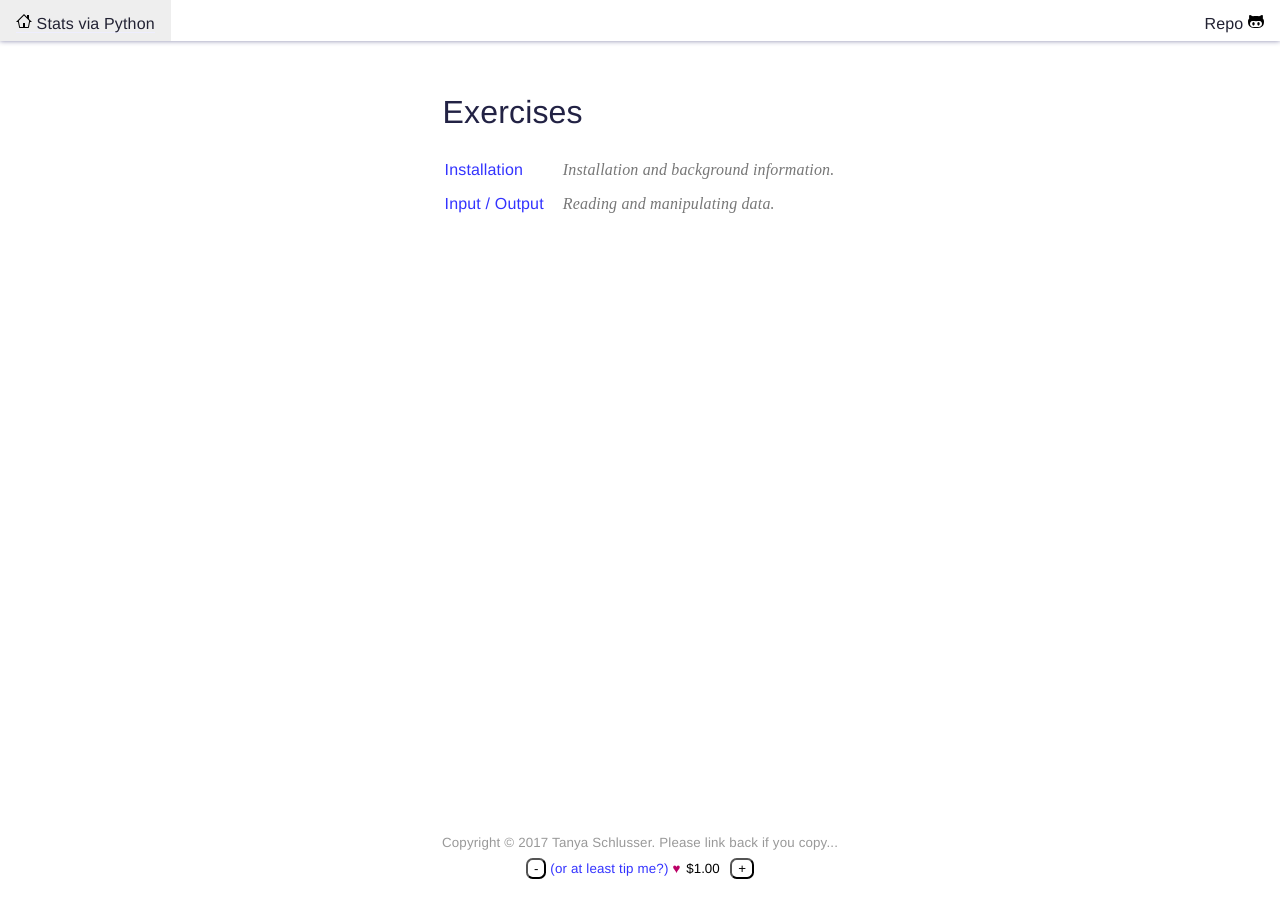
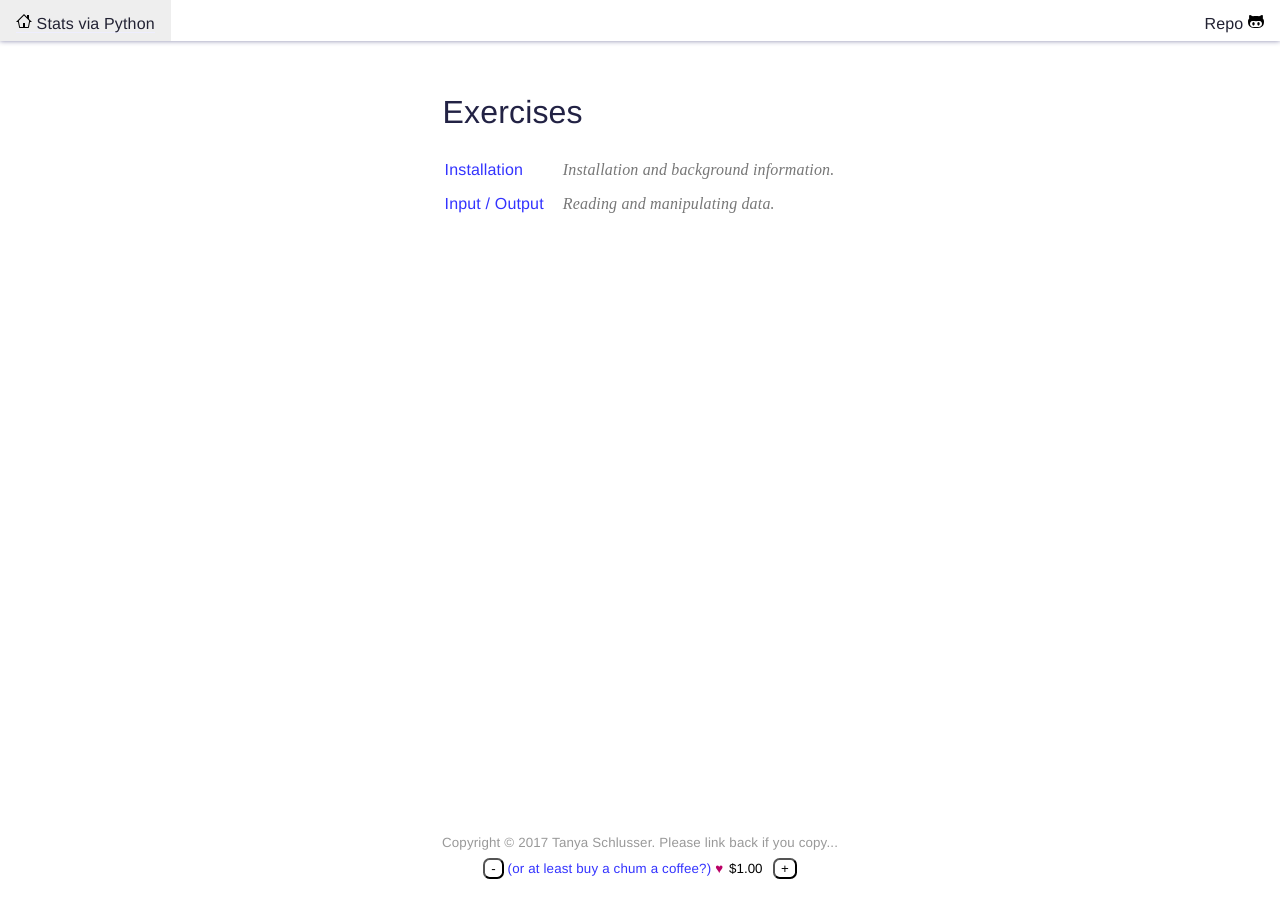
Before and after one commit to tanyaschlusser/stats-via-python, a Jekyll site: the page built from docs/index.html, in a window 1280 px wide. Built offline with Jekyll 4.4.1, drawn with Linux system fonts in a browser that asks for light colours.

Commit message:
change tip message

```diff
--- a/docs/_layouts/default.html
+++ b/docs/_layouts/default.html
@@ -37,7 +37,7 @@ title: 'Statistics via Python'
     <div>
       <button type="button" title="subtract" onclick="subtractTip()">-</button>
       <a id="send-tip" target="you-love-tanya" href="https://cash.me/$tanyaschlusser/1.00">
-        (or at least tip me?) <span style="color:#b06">♥</span>
+        (or at least buy a chum a coffee?) <span style="color:#b06">♥</span>
       </a>
       <input id="tip-amt" type="text" readonly value="$1.00" cents="100" size="5" style="border:none;font:inherit"/>
       <button title="add" type="button" onclick="addTip()">+</button>
```
